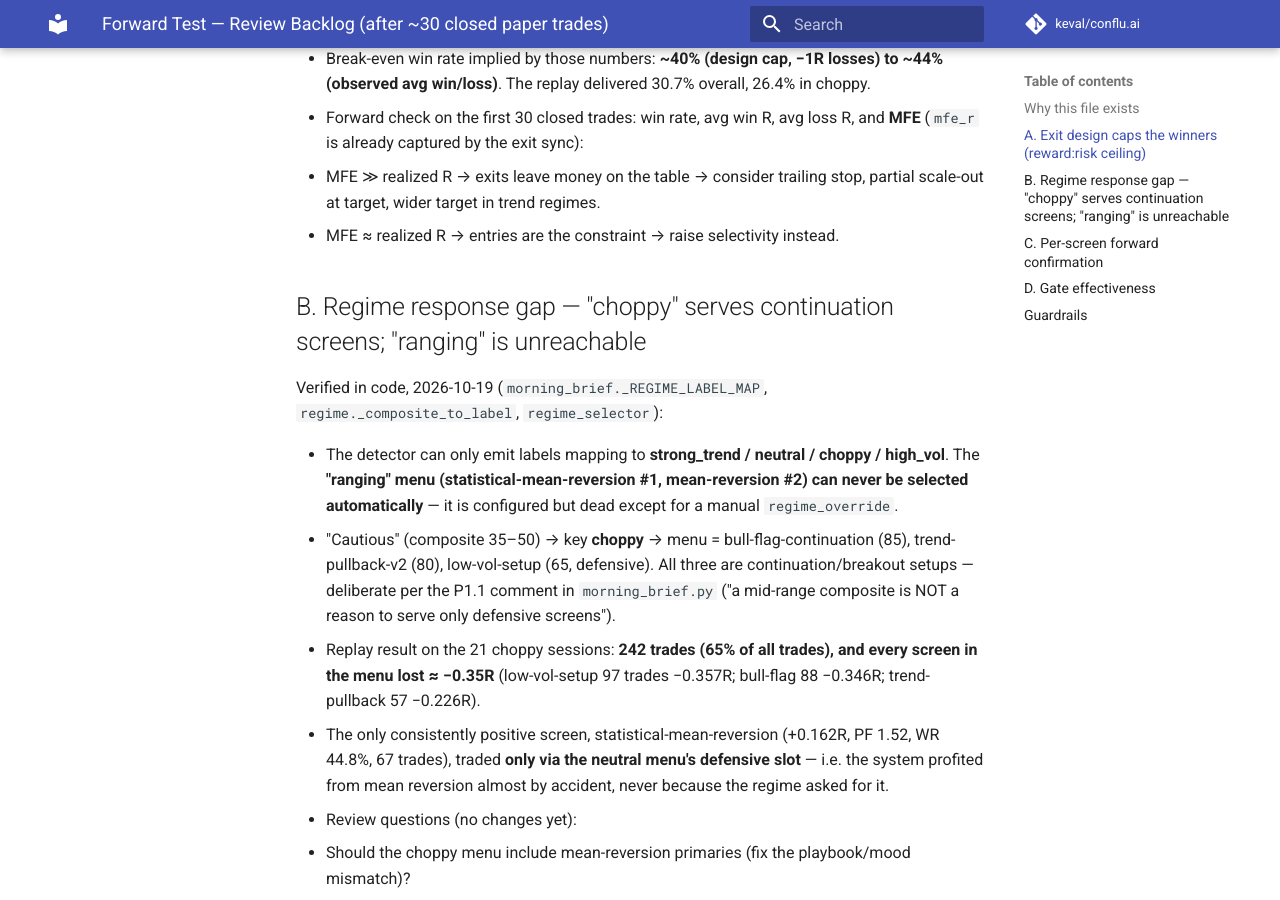
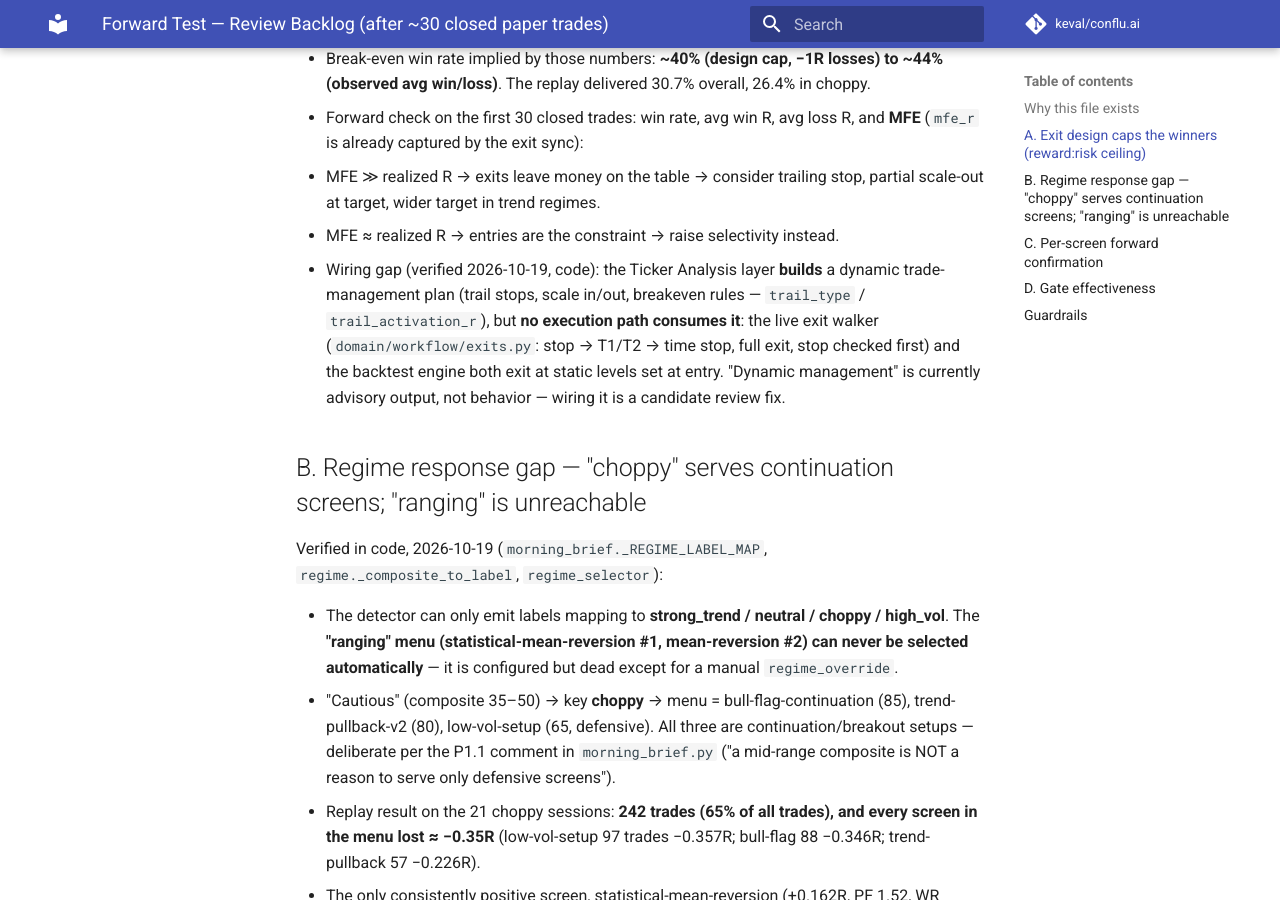
Before and after one commit to mk-keval/conflu.ai, an MkDocs documentation site: the page built from docs/PAPER_TRADING/FORWARD_TEST_REVIEW.md, in a window 1280 px wide and 900 px high, scrolled down 644 px. Built offline with MkDocs 1.6.1 and Material for MkDocs 9.7.7, drawn with Linux system fonts in a browser that asks for light colours; comment, search, counter and statistics services are not loaded.

Commit message:
docs(review): note unwired dynamic trade-management plan (item A)

```diff
--- a/docs/PAPER_TRADING/FORWARD_TEST_REVIEW.md
+++ b/docs/PAPER_TRADING/FORWARD_TEST_REVIEW.md
@@ -24,6 +24,12 @@ hypotheses to check against forward (real, gated) data at the review.
   - MFE ≫ realized R → exits leave money on the table → consider trailing stop, partial
     scale-out at target, wider target in trend regimes.
   - MFE ≈ realized R → entries are the constraint → raise selectivity instead.
+- Wiring gap (verified 2026-10-19, code): the Ticker Analysis layer **builds** a dynamic
+  trade-management plan (trail stops, scale in/out, breakeven rules — `trail_type` /
+  `trail_activation_r`), but **no execution path consumes it**: the live exit walker
+  (`domain/workflow/exits.py`: stop → T1/T2 → time stop, full exit, stop checked first)
+  and the backtest engine both exit at static levels set at entry. "Dynamic management"
+  is currently advisory output, not behavior — wiring it is a candidate review fix.
 
 ## B. Regime response gap — "choppy" serves continuation screens; "ranging" is unreachable
 
```
